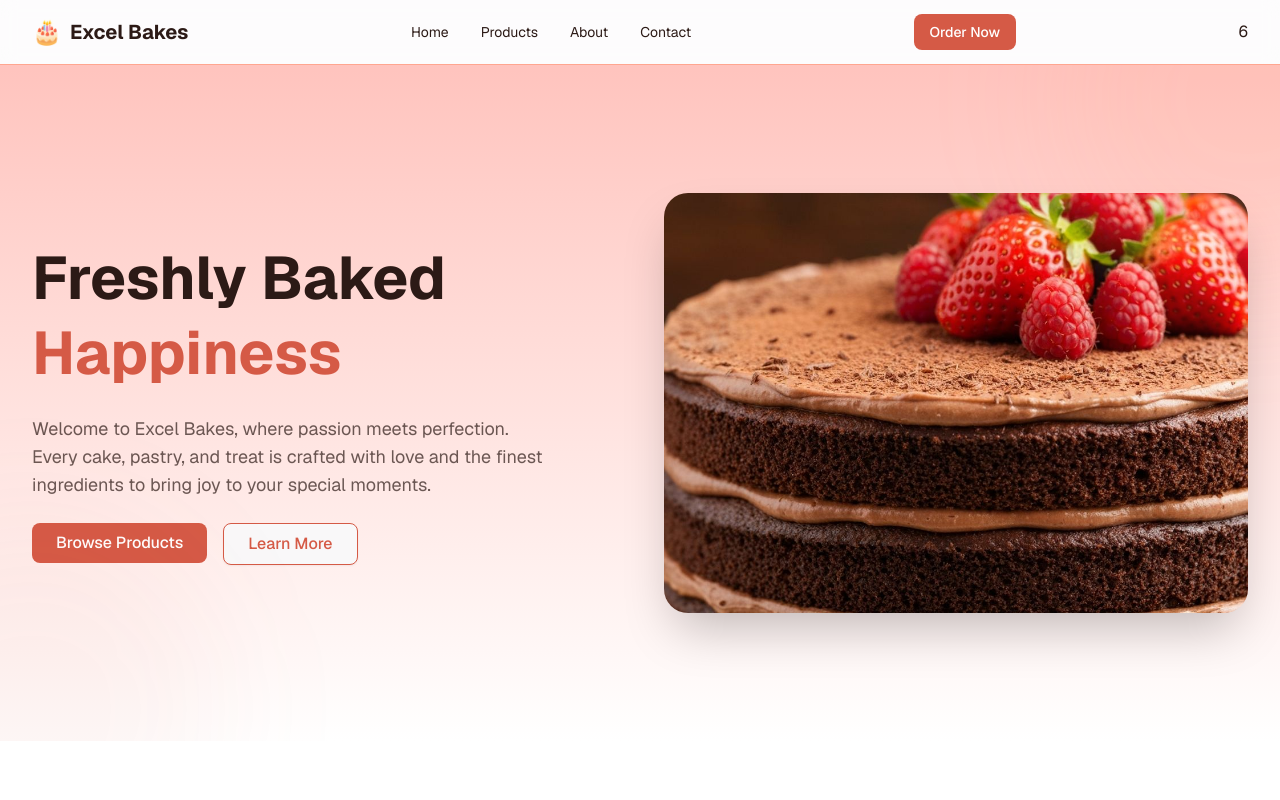
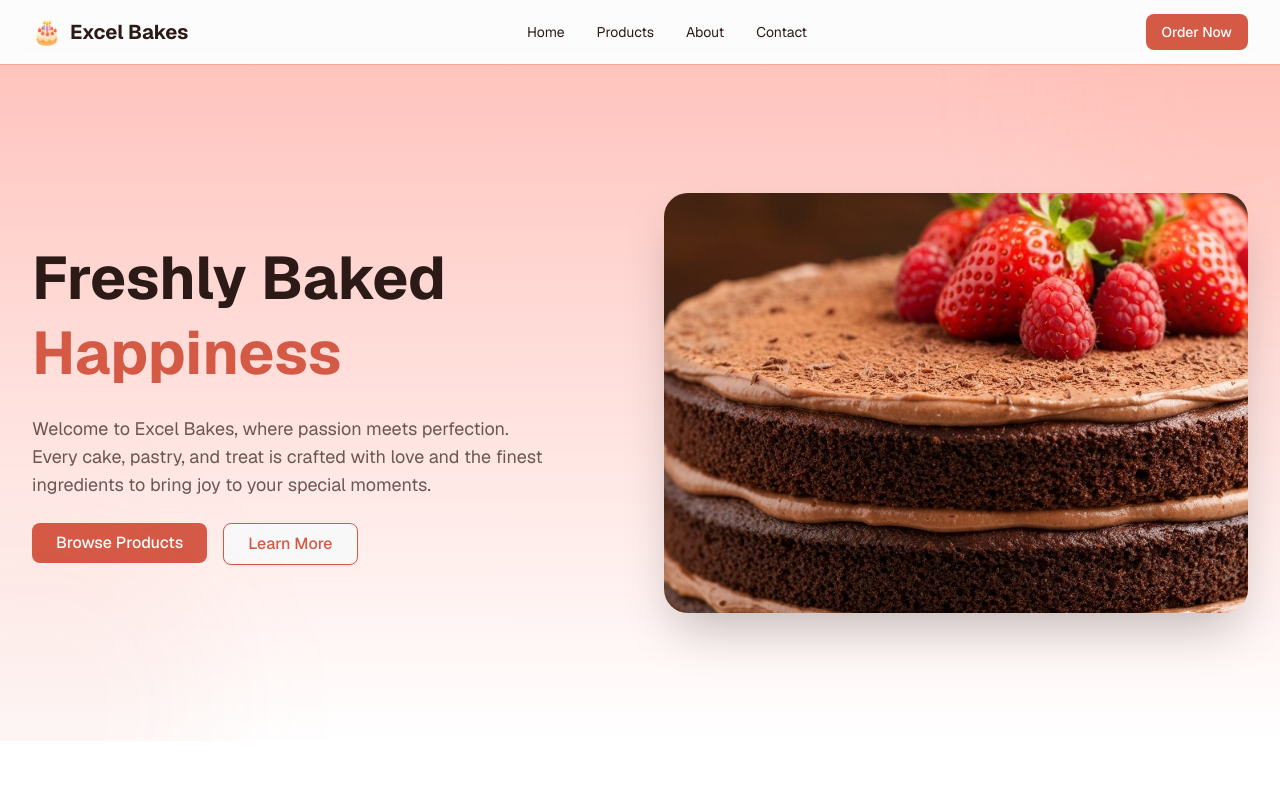
Before and after one commit to joshuadev-star/excel-bakes, a Next.js app: page / in a window 1280 px wide. Shown: the top 800 px of the page. Built offline with nearby package versions, Linux system fonts and the light colour scheme.

Commit message:
latest update

```diff
--- a/components/header.tsx
+++ b/components/header.tsx
@@ -41,7 +41,6 @@ export function Header() {
             </Link>
           </Button>
         </div>
-6
         {/* Mobile Menu Button */}
         <button
           className="md:hidden text-2xl"
```
